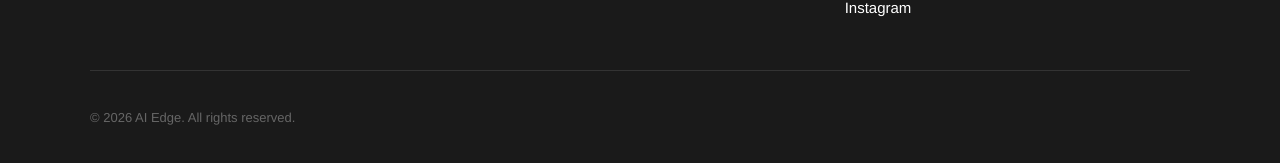
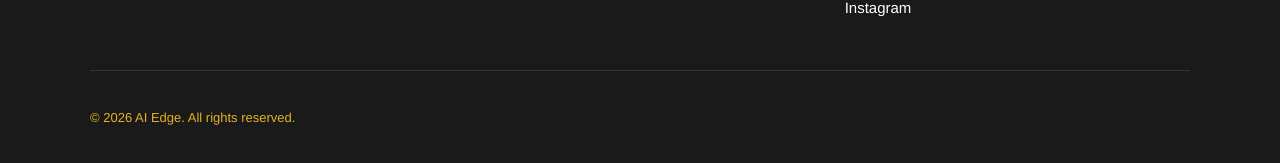
Before and after one commit to AlexSong-star/laow-blog, a Next.js app: page /about in a window 1280 px wide. Shown: the part 1926-2089 px from the top of the page. Built offline with nearby package versions, Linux system fonts and the light colour scheme.

Commit message:
fix: menu active item #E6B123

```diff
--- a/src/app/globals.css
+++ b/src/app/globals.css
@@ -202,7 +202,7 @@ body {
 .footer-section h3 { font-size: 26px; font-weight: 700; margin: 0 0 16px; color: #E6B123; text-align: left; }
 .footer-section a { display: block; color: #fff; text-decoration: none; font-size: 15px; margin-bottom: 10px; text-align: left; }
 .footer-section a:hover { color: #fff; }
-.footer-bottom { margin-top: 40px; padding-top: 24px; border-top: 1px solid #333; font-size: 13px; color: #666; text-align: left; }
+.footer-bottom { margin-top: 40px; padding-top: 24px; border-top: 1px solid #333; font-size: 13px; color: #E6B123; text-align: left; }
 
 /* 响应式 */
 @media (max-width: 992px) {
@@ -325,7 +325,7 @@ body {
 
 .nav-overlay-link:hover,
 .nav-overlay-link.active {
-  color: #666;
+  color: #E6B123;
 }
 
 .nav-overlay-footer {
@@ -342,5 +342,5 @@ body {
 }
 
 .nav-overlay-footer .social-icon:hover {
-  color: #666;
+  color: #E6B123;
 }
```
